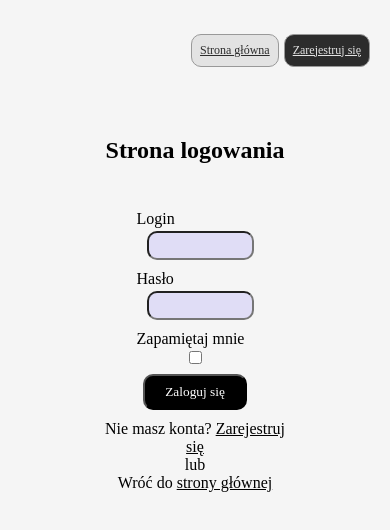
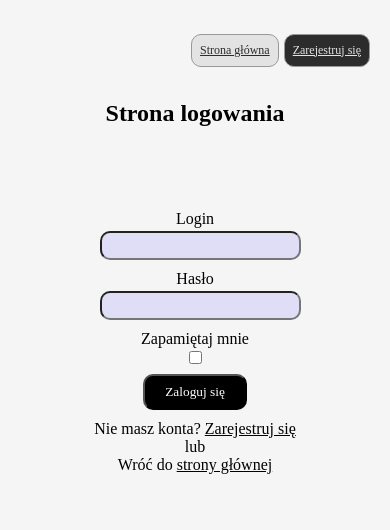
Before and after one commit to RadekPalka/react-i-am-sober, a React (Vite) app: page /login-page in a window 390 px wide. Shown: the top 530 px of the page. Built offline with nearby package versions, Linux system fonts and the light colour scheme.

Commit message:
style: correct mobile display

```diff
--- a/src/components/HeadingContainer.tsx
+++ b/src/components/HeadingContainer.tsx
@@ -2,5 +2,4 @@ import styled from 'styled-components';
 
 export const HeadingContainer = styled.div`
 	height: 100px;
-	/* background-color: #f5f1ef; */
 `;
--- a/src/components/StyledDiv.ts
+++ b/src/components/StyledDiv.ts
@@ -6,5 +6,6 @@ export const StyledDiv = styled.div`
 	margin-top: 10px;
 	@media (max-width: 768px) {
 		flex-direction: column;
+		align-items: center;
 	}
 `;
--- a/src/components/StyledH1.tsx
+++ b/src/components/StyledH1.tsx
@@ -2,5 +2,4 @@ import styled from 'styled-components';
 
 export const StyledH1 = styled.h1`
 	text-align: center;
-	line-height: 100px;
 `;
--- a/src/components/StyledSection.tsx
+++ b/src/components/StyledSection.tsx
@@ -1,7 +1,6 @@
 import styled from 'styled-components';
 
 export const StyledSection = styled.section`
-	width: 50vw;
 	height: 75vh;
 	margin: 0 auto;
 `;
```
